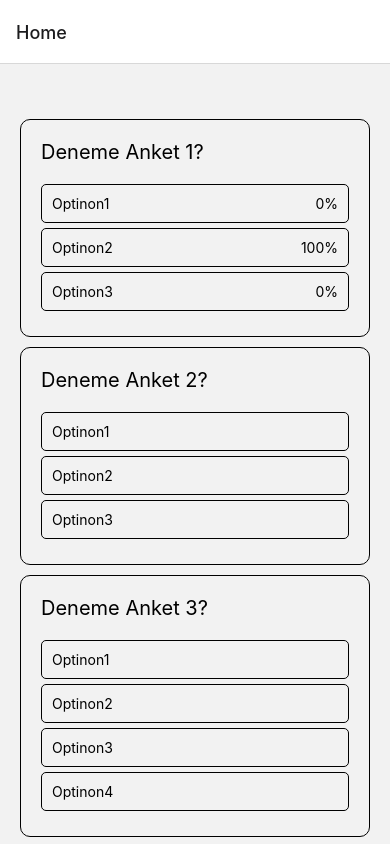
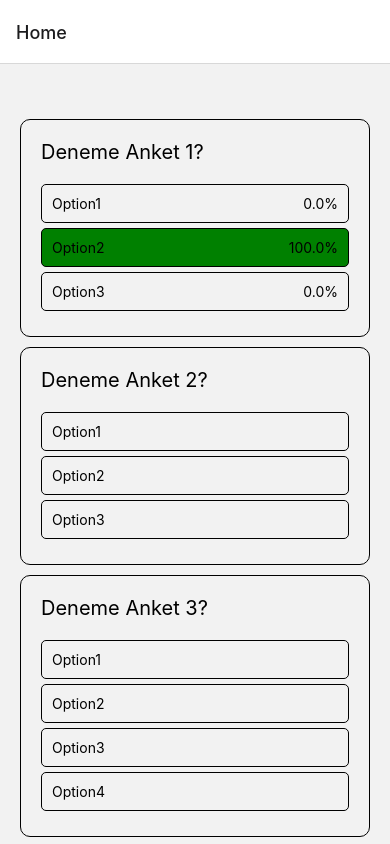
Before and after one commit to Slaykha/survey-mobile-app, a React Native app: screen / in a window 390 px wide. Both pictures are taken after a click on the button "LOGIN". Shown: the top 844 px of the page. Built offline with nearby package versions, Linux system fonts and the light colour scheme.

Commit message:
add onClick to option of polls.

```diff
--- a/Question.js
+++ b/Question.js
@@ -1,14 +1,29 @@
 import React, { useState } from 'react';
 import { View, Text, StyleSheet, TouchableOpacity } from 'react-native';
 
-const Question = ({ question, user }) => {
+const Question = ({ questions, question, user, setUser, setQuestions}) => {
 
-    const onClick = (options, option) => {
-        user.responses.map(response => {
-            if(question.id != response.id){
+    const onClick = (option) => {
+        let isInclude = user.responses.some(response => response.questionId === question.id)
 
+        if(!isInclude){
+            editQuestionsResponses(option)
+            setUser(prevState => ({...prevState, responses: [...prevState.responses, {questionId: question.id, response: option.optionText}]}))
+        }
+    }
+
+    const editQuestionsResponses = (option) => {
+        let tempQuestions = questions
+        tempQuestions.map((tempQuestion) =>{
+            if(tempQuestion.id === question.id){
+                tempQuestion.options.map((tempOption) => {
+                    if(tempOption.optionText === option.optionText){
+                        tempOption.responses += 1
+                    }
+                })
             }
         })
+        setQuestions(tempQuestions)
     }
 
     const persantageCalculator = (options, option) => {
@@ -17,7 +32,7 @@ const Question = ({ question, user }) => {
             totalResponses += option.responses
         })
         if (totalResponses == 0) return 0
-        return (option.responses / totalResponses) * 100
+        return ((option.responses / totalResponses) * 100).toFixed(1)
     }
 
     return (
@@ -25,8 +40,8 @@ const Question = ({ question, user }) => {
             <Text style={styles.questionText}>{question.questionText}</Text>
             {question.options.map(option => (
                 <TouchableOpacity
-                    style={styles.optionsButton}
-                    onPress={() => onClick(question.options, option)}
+                    style={(user ? user.responses.map(response => response.questionId === question.id ? (response.response === option.optionText ? styles.selectedButton : styles.optionsButton) : styles.optionsButton) : styles.optionsButton)}
+                    onPress={() => onClick(option)}
                 >
                     <View style={styles.optionsContainer}>
                         <Text>{option.optionText}</Text>
@@ -60,6 +75,13 @@ const styles = StyleSheet.create({
         borderWidth: 1,
         borderRadius: 5,
     },
+    selectedButton: {
+        padding: 10,
+        marginBottom:5,
+        borderWidth: 1,
+        borderRadius: 5,
+        backgroundColor:"green"
+    },
     optionsContainer:{
         flexDirection:"row"
     },
--- a/QuestionList.js
+++ b/QuestionList.js
@@ -2,11 +2,11 @@ import React from 'react';
 import { View } from 'react-native';
 import Question from './Question';
 
-const QuestionList = ({ questions, user }) => {
+const QuestionList = ({ questions, user, setUser, setQuestions }) => {
     return (
       <View>
         {questions.map(question => (
-            <Question question={question} user={user}/>
+            <Question questions={questions} question={question} user={user} setUser={setUser} setQuestions={setQuestions}/>
         ))}
       </View>
     );
--- a/screens/HomeScreen.js
+++ b/screens/HomeScreen.js
@@ -1,9 +1,9 @@
-import React from 'react'
+import React, { useState } from 'react'
 import { ScrollView } from 'react-native'
 import { AuthProvider } from '../Auth/AuthProvider'
 import QuestionList from '../QuestionList'
 
-const user ={
+const userDef ={
     id: 1,
     responses: [
       {
@@ -13,33 +13,35 @@ const user ={
     ]
   }
 
-  const questions = [
+  const questionsDef = [
     {
       id: 1,
       questionText: 'Deneme Anket 1?',
-      options: [{optionText: 'Optinon1', responses: 0}, {optionText: 'Optinon2', responses: 1}, {optionText: 'Optinon3', responses: 0}],
+      options: [{optionText: 'Option1', responses: 0}, {optionText: 'Option2', responses: 1}, {optionText: 'Option3', responses: 0}],
     },
     {
       id: 2,
       questionText: 'Deneme Anket 2?',
-      options: [{optionText: 'Optinon1', responses: 0}, {optionText: 'Optinon2', responses: 0}, {optionText: 'Optinon3', responses: 0}],
+      options: [{optionText: 'Option1', responses: 0}, {optionText: 'Option2', responses: 0}, {optionText: 'Option3', responses: 0}],
     },
     {
       id: 3,
       questionText: 'Deneme Anket 3?',
-      options: [{optionText: 'Optinon1', responses: 0}, {optionText: 'Optinon2', responses: 1}, {optionText: 'Optinon3', responses: 0}, {optionText: 'Optinon4', responses: 4}],
+      options: [{optionText: 'Option1', responses: 0}, {optionText: 'Option2', responses: 1}, {optionText: 'Option3', responses: 0}, {optionText: 'Option4', responses: 4}],
     },
     {
       id: 4,
       questionText: 'Deneme Anket 4?',
-      options: [{optionText: 'Optinon1', responses: 0}, {optionText: 'Optinon2', responses: 0}],
+      options: [{optionText: 'Option1', responses: 0}, {optionText: 'Option2', responses: 0}],
     }
   ];
 
 export const HomeScreen = () => {
-    return (
-        <ScrollView style={{marginTop:50}}>
-            <QuestionList questions={questions} user={user}/>
-        </ScrollView>
-    )
+  const [user, setUser] = useState(userDef)
+  const [questions, setQuestions] = useState(questionsDef)
+  return (
+      <ScrollView style={{marginTop:50}}>
+          <QuestionList questions={questions} user={user} setUser={setUser} setQuestions={setQuestions}/>
+      </ScrollView>
+  )
 }
```
